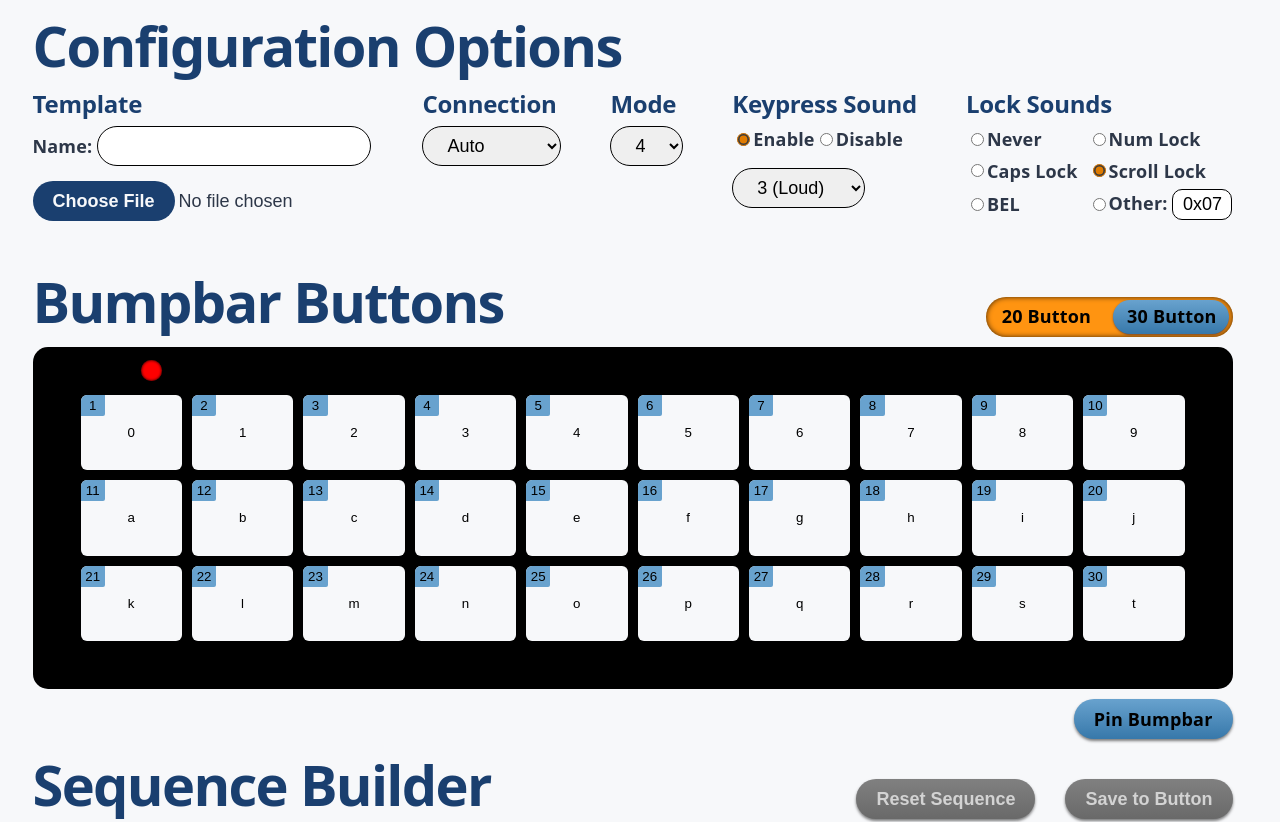
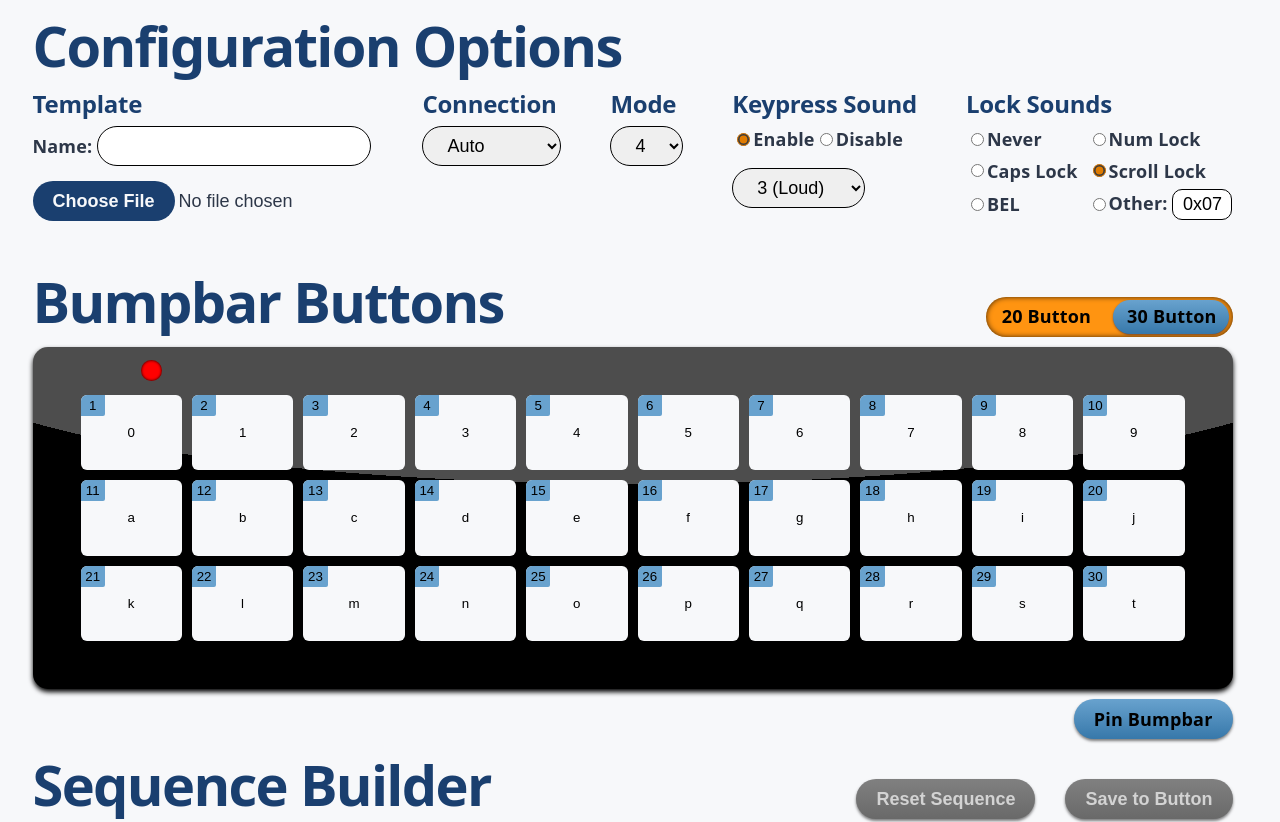
Before and after one commit to reecejpetty/krs-configurator, a React (Vite) app: page / in a window 1280 px wide. Shown: the top 822 px of the page. Built offline with nearby package versions, Linux system fonts and the light colour scheme.

Commit message:
Add radial gradient to bumpbar for 3D effect

```diff
--- a/src/components/BumpbarLayout/BumpbarLayout.module.css
+++ b/src/components/BumpbarLayout/BumpbarLayout.module.css
@@ -10,13 +10,15 @@
     position: relative;
     display: flex;
     align-items: stretch;
-    background-color: black;
     min-width: 350px;
     width: 100%;
+    aspect-ratio: 3.5/1;
+    margin-bottom: 10px;
     padding: 4%;
     border-radius: 15px;
-    aspect-ratio: 3.5/1;
-    margin-bottom: 10px;
+    background-color: rgb(0, 0, 0);
+    background-image: radial-gradient(150% 100% at top, rgba(255, 255, 255, .3), rgba(255, 255, 255, .3) 40%, transparent 40%, transparent);
+    box-shadow: 0 3px 5px 0 black;
     overflow: auto;
 }
 
```
